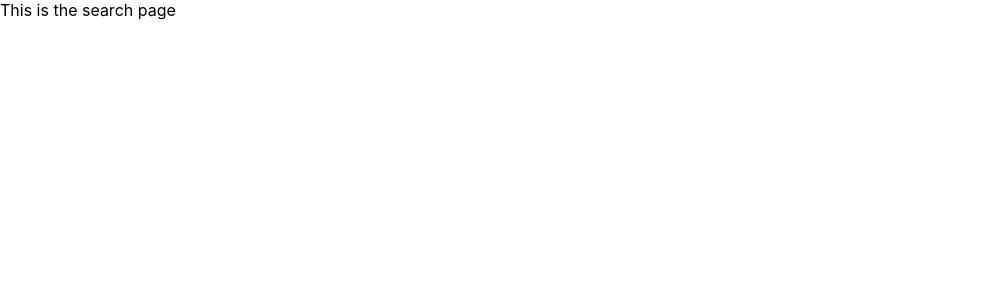
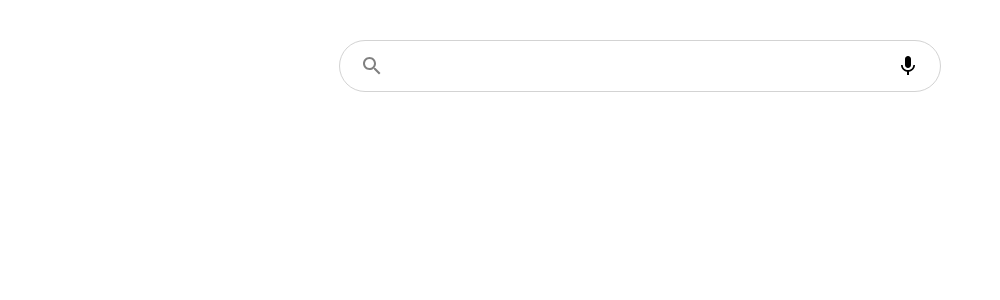
Before and after one commit to KabohaJeanMark/google-clone, a React (Create React App) app: page /search in a window 1280 px wide. Shown: the top 300 px of the page, without its empty margins (0-1000 px from the left). Built offline with nearby package versions, Linux system fonts and the light colour scheme.

Commit message:
Add search component

```diff
--- a/src/App.js
+++ b/src/App.js
@@ -1,6 +1,7 @@
 import { BrowserRouter as Router, Routes,Route } from 'react-router-dom';
 
 import Home from './pages/Home';
+import SearchPage from './pages/SearchPage';
 import './styles/App.css';
 
 function App() {
@@ -9,7 +10,7 @@ function App() {
       <Router>
         <Routes>
           <Route path="/" element={<Home />} />
-          <Route path="/search" element={<>This is the search page</>} />
+          <Route path="/search" element={<SearchPage />} />
           <Route path="/about" element={<>This is the about page</>} />
         </Routes>
       </Router>
--- a/src/components/Search.js
+++ b/src/components/Search.js
@@ -1,26 +1,46 @@
-import React from 'react'
+import React, { useState } from 'react';
+import { useNavigate } from 'react-router-dom';
 import SearchIcon from '@mui/icons-material/Search';
 import MicIcon from '@mui/icons-material/Mic';
 import { Button } from '@mui/material';
-import '../styles/Search.css'
+import '../styles/Search.css';
 
-function Search() {
+function Search({hideButtons}) {
+  const [input, setInput] = useState('');
+
+  const navigate = useNavigate();
+
   const search = (e) => {
-    e.preventDefaukt(); // stog page from refreshing
+    e.preventDefault(); // stog page from refreshing
+    console.log("You hit the search button")
 
+    navigate("/search")
   }
+
   return (
-    <div className='search'>
+    <form className='search'>
       <div className="search__input">
         <SearchIcon className="search__inputIcon" />
-        <input type="text" />
+        <input type="text" value={input} onChange={e => setInput(e.target.value)} />
         <MicIcon />
       </div>
-      <div className="search__buttons">
-        <Button onClick={search} variant='outlined'>Google Search</Button>
+      {!hideButtons ?
+      (
+        <div className="search__buttons">
+        <Button type="submit" onClick={search} variant='outlined'>
+          Google Search
+        </Button>
         <Button variant='outlined'>I'm Feeling Lucky</Button>
       </div>
-    </div>
+      ) : (
+        <div className="search__buttons">
+        <Button className='search__buttonsHidden' type="submit" onClick={search} variant='outlined'>
+          Google Search
+        </Button>
+        <Button className='search__buttonsHidden' variant='outlined'>I'm Feeling Lucky</Button>
+      </div>
+      )}
+    </form>
   )
 }
 
--- a/src/pages/Home.js
+++ b/src/pages/Home.js
@@ -2,7 +2,7 @@ import React from 'react'
 import { Link } from 'react-router-dom'
 import AppsIcon from '@mui/icons-material/Apps';
 import AccountCircleIcon from '@mui/icons-material/AccountCircle';
-import './Home.css'
+import '../styles/Home.css'
 import Search from '../components/Search';
 
 function Home() {
--- /dev/null
+++ b/src/pages/SearchPage.js
@@ -0,0 +1,12 @@
+import React from 'react'
+import Search from '../components/Search'
+
+function SearchPage() {
+  return (
+    <div>
+      <Search hideButtons/>
+    </div>
+  )
+}
+
+export default SearchPage
--- a/src/styles/Search.css
+++ b/src/styles/Search.css
@@ -48,3 +48,7 @@
     color: #222;
     background-image: -webkit-linear-gradient(top, #f8f8f8, #f1f1f1);
 }
+
+.search__buttonsHidden {
+    display: none !important;
+}
```
Also changed, not shown: src/styles/Home.css (renamed from src/pages/Home.css).
